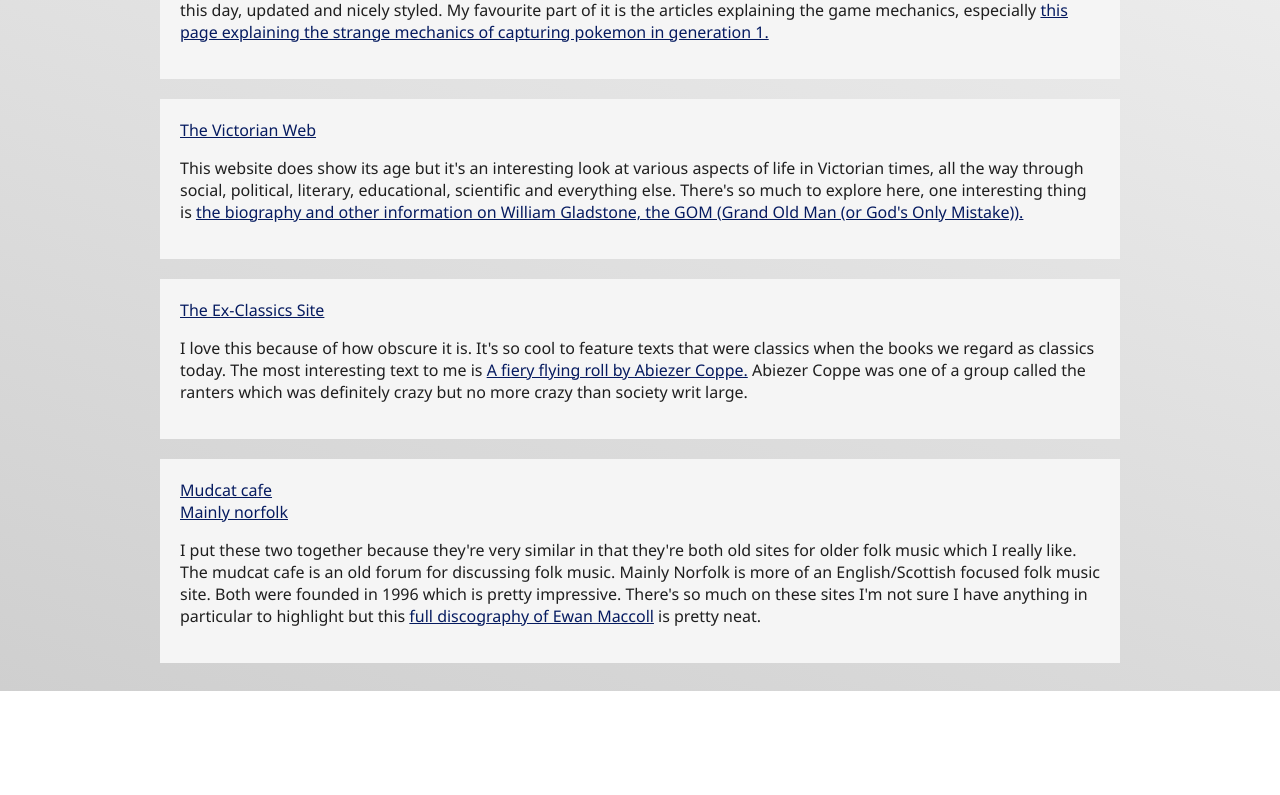
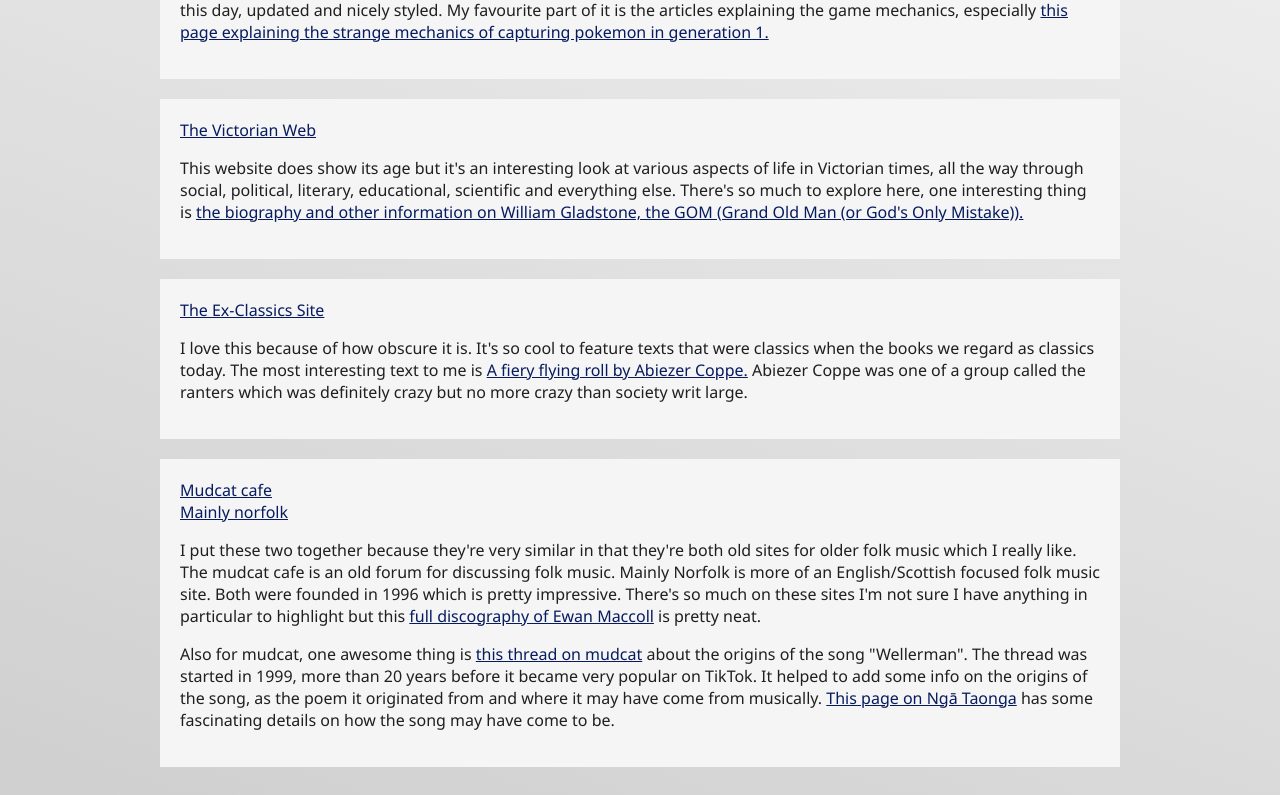
Before and after one commit to dubitabley/website, a SvelteKit app: page /old-sites in a window 1280 px wide. Shown: the part 390-1185 px from the top of the page. Before the commit the page ends 1081 px from the top, so only its background shows below. Built offline with nearby package versions, Linux system fonts and the light colour scheme.

Commit message:
Add song and info to old sites for mudcat thread on Wellerman

```diff
--- a/src/routes/(app)/old-sites/+page.svelte
+++ b/src/routes/(app)/old-sites/+page.svelte
@@ -76,5 +76,16 @@
             to highlight but this <a href="https://mainlynorfolk.info/ewan.maccoll/songs/index.html">
             full discography of Ewan Maccoll</a> is pretty neat.
         </p>
+        <p>
+            Also for mudcat, one awesome thing is <a href="https://mudcat.org/thread.cfm?threadid=13706&messages=200&page=1">
+                this thread on mudcat
+            </a> about the origins of the song "Wellerman". The thread was started in 1999, more than 20 years before
+            it became very popular on TikTok. It helped to add some info on the origins of the song,
+            as the poem it originated from and where it may have come from musically.
+            <a href="https://www.ngataonga.org.nz/explore-stories/stories/sound/soon-may-the-wellerman-come/">
+                This page on Ngā Taonga
+            </a>
+            has some fascinating details on how the song may have come to be.
+        </p>
     </div>
 </div>
```
Also changed, not shown: src/lib/interests/songs.json (+7 -0 lines).
